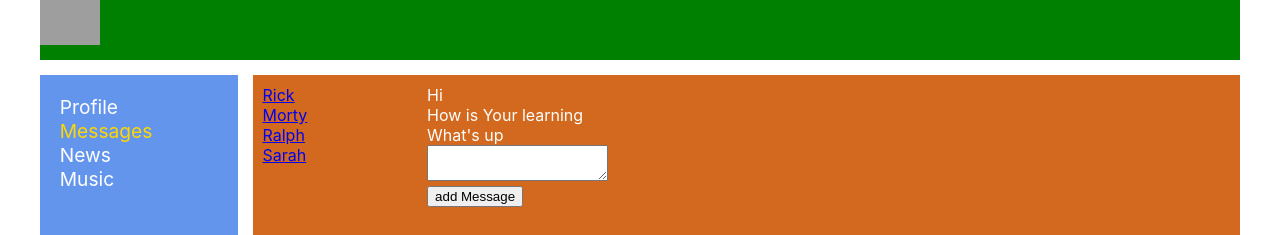
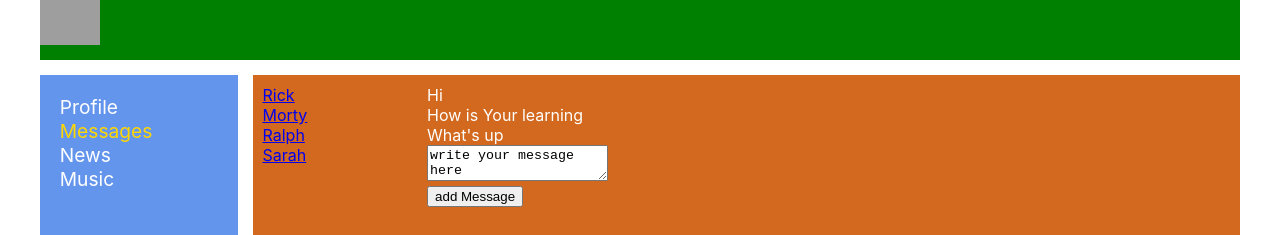
Before and after one commit to jevgenij-sukelovic/MyReactApp, a React (Create React App) app: page /dialogs in a window 1280 px wide. Shown: the top 235 px of the page. Built offline with nearby package versions, Linux system fonts and the light colour scheme; grey boxes are pictures that could not be loaded.

Commit message:
improved text areas in messages and posts items

```diff
--- a/src/App.js
+++ b/src/App.js
@@ -8,7 +8,7 @@ import {BrowserRouter, Route} from "react-router-dom";
 import News from "./components/News/News";
 import Music from "./components/Music/Music";
 import Friends from "./components/Friends/Friends";
-
+import state from "./state/State";
 
 
 const App = (props) => {
@@ -23,12 +23,17 @@ const App = (props) => {
                 <div className='app-content'>
 
                     <Route path='/profile' render={() => < Profile PostsData={props.state.messagesPage.PostsData}
-                                                                   addPost = {props.addPost}/>}/>
+                                                                   addPost={props.addPost}
+                                                                   onPostChange={props.state.newPostMessage.onPostChange}
+                                                                   updatePost={props.updatePost}/>}/>
                     <Route path='/dialogs' render={() => < Dialogs dialogsData={props.state.dialogsPage.dialogsData}
-                                                                   messagesData={props.state.dialogsPage.messagesData}/>}/>
+                                                                   messagesData={props.state.dialogsPage.messagesData}
+                                                                   addNewMessage={props.addNewMessage}
+                                                                   newMessageText={props.newMessageText}
+                                                                   currentPost={state.dialogsPage.addMessage}/>}/>
                     <Route path='/news' component={News}/>
                     <Route path='/music' component={Music}/>
-                    <Route path ='/friends' render={() => < Friends myFriends={props.state.sideBar.myFriends}/>}/>
+                    <Route path='/friends' render={() => < Friends myFriends={props.state.sideBar.myFriends}/>}/>
 
 
                 </div>
--- a/src/components/Dialogs/Dialogs.jsx
+++ b/src/components/Dialogs/Dialogs.jsx
@@ -14,8 +14,12 @@ const Dialogs = (props) => {
 
     let newMessageElement = React.createRef();
     let newMessage = () =>{
+
+        props.addNewMessage()
+    }
+    let addMessage = ()=>{
         let text = newMessageElement.current.value;
-        alert(text)
+        props.newMessageText(text)
     }
 
     return (
@@ -33,7 +37,7 @@ const Dialogs = (props) => {
                 {messageText}
 
                 <div>
-                    <textarea ref={newMessageElement}></textarea>
+                    <textarea onChange={addMessage} ref={newMessageElement} value={props.currentPost}></textarea>
                 </div>
 
                 <div>
--- a/src/components/Profile/MyPosts/MyPosts.jsx
+++ b/src/components/Profile/MyPosts/MyPosts.jsx
@@ -5,12 +5,17 @@ import Post from './Post/Post';
 
 const MyPosts = (props) => {
 
+
     let postsElement = props.PostsData.map(p => < Post message={p.post} likesCount={p.likes}/>)
 
     let newPostElement = React.createRef();
     let addPost = () => {
+        props.addPost()
+    }
+    let onPostChange = () => {
         let text = newPostElement.current.value;
-        props.addPost(text)
+        props.updatePost(text);
+
     }
 
     return (
@@ -21,7 +26,7 @@ const MyPosts = (props) => {
             </div>
 
             <div>
-                <textarea ref={newPostElement}></textarea>
+                <textarea onChange={onPostChange} ref={newPostElement} value={props.onPostChange}></textarea>
                 <div>
                     <button onClick={addPost}>Add post</button>
                 </div>
--- a/src/components/Profile/Profile.jsx
+++ b/src/components/Profile/Profile.jsx
@@ -9,7 +9,7 @@ const Profile = (props) => {
     return (
         <div className={clases.content}>
             <ProfileInfo/>
-            <MyPosts PostsData={props.PostsData} addPost={props.addPost}/>
+            <MyPosts PostsData={props.PostsData} addPost={props.addPost} onPostChange={props.onPostChange} updatePost={props.updatePost}/>
         </div>
 
     )
--- a/src/index.js
+++ b/src/index.js
@@ -1,19 +1,10 @@
 import React from 'react';
-import ReactDOM from 'react-dom';
 import './index.css';
-import App from './App';
 import reportWebVitals from './reportWebVitals';
-import State from './state/State'
-import {addPost} from './state/State'
+import {rerenderEntireTree} from "./render";
+import state from "./state/State";
 
-
-
-ReactDOM.render(
-    <React.StrictMode>
-        <App state={State} addPost={addPost}/>
-    </React.StrictMode>,
-    document.getElementById('root')
-);
+rerenderEntireTree(state);
 
 
 // If you want to start measuring performance in your app, pass a function
--- /dev/null
+++ b/src/render.js
@@ -0,0 +1,14 @@
+import React from 'react';
+import ReactDOM from 'react-dom';
+import './index.css';
+import App from './App';
+import {addNewMessage, addPost, newMessageText, updatePost} from './state/State'
+
+export let rerenderEntireTree = (state) => {
+
+ReactDOM.render(
+    <React.StrictMode>
+        <App state={state} addPost={addPost} updatePost={updatePost} addNewMessage={addNewMessage} newMessageText={newMessageText}/>
+    </React.StrictMode>,
+    document.getElementById('root'))
+;}
--- a/src/state/State.js
+++ b/src/state/State.js
@@ -1,3 +1,5 @@
+import {rerenderEntireTree} from "../render";
+
 let state = {
     dialogsPage: {
         messagesData: [
@@ -10,7 +12,8 @@ let state = {
             {id: 2, name: 'Morty'},
             {id: 3, name: 'Ralph'},
             {id: 4, name: 'Sarah'},
-        ]
+        ],
+        addMessage:'write your message here'
     },
     messagesPage: {
 
@@ -27,19 +30,42 @@ let state = {
                 {id: 3, name: 'Ralph'}
             ]
 
+    },
+    newPostMessage:{
+        onPostChange:
+        "Write your post here"
     }
 
 }
 
-export let addPost = (addMessage) => {
+export const addPost = () => {
 
     let newPost = {
         id: 3,
-        post: addMessage,
+        post: state.newPostMessage.onPostChange,
         likes: 0
     };
-    state.messagesPage.PostsData.push(addMessage)
+    state.messagesPage.PostsData.push(newPost);
+    state.newPostMessage.onPostChange='';
+    rerenderEntireTree(state);
+}
+export const updatePost = (newText) => {
+    state.newPostMessage.onPostChange = newText;
+    rerenderEntireTree(state);
+}
+export const addNewMessage = () =>{
+    let newMessage={
+        id:4, message:state.dialogsPage.addMessage
+    }
+    state.dialogsPage.messagesData.push(newMessage);
+    state.dialogsPage.addMessage='';
+    rerenderEntireTree(state)
+}
+export const newMessageText =(newText)=>{
+state.dialogsPage.addMessage=newText;
+    rerenderEntireTree(state)
 }
 
 
-export default state
+
+export default state;
```
Also changed, not shown: 1 other file (tests, documents, lock files or other folders).
